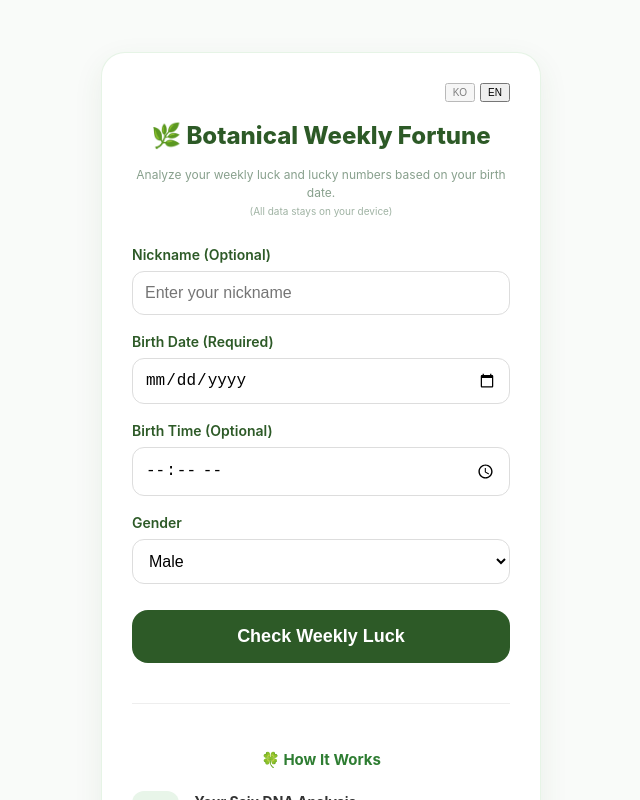
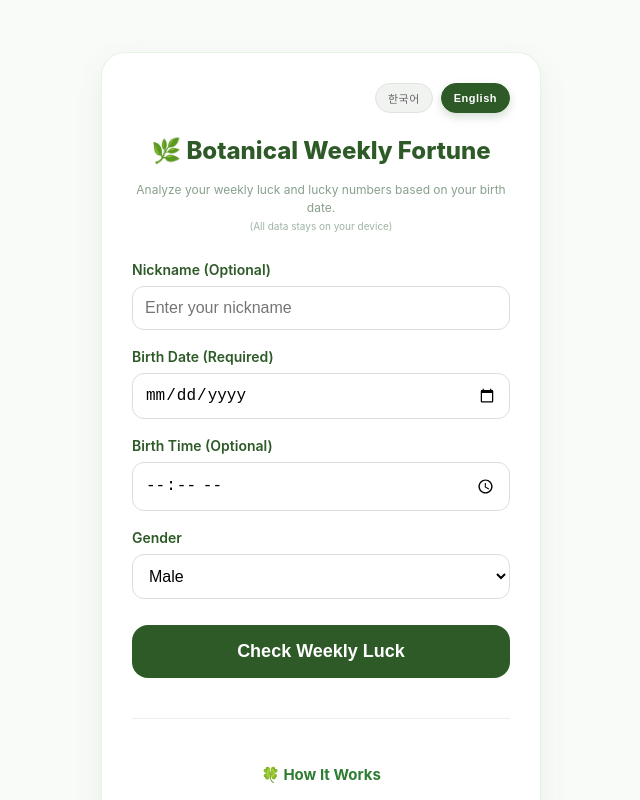
Before and after one commit to loginshin/ipjangLotto, a React (Vite) app: page / in a window 1280 px wide. Shown: the top 800 px of the page, without its empty margins (319-959 px from the left). Built offline with nearby package versions, Linux system fonts and the light colour scheme; a web font is replaced by a local one.

Commit message:
🌻 design(lotto) : 언어 지원 버튼 디자인 수정

```diff
--- a/src/App.css
+++ b/src/App.css
@@ -299,6 +299,39 @@ input:focus, select:focus {
   text-decoration: underline;
 }
 
+/* Language Switcher Styles */
+.lang-switcher {
+  display: flex;
+  justify-content: flex-end;
+  gap: 8px;
+  margin-bottom: 20px;
+}
+
+.lang-btn {
+  background: #f1f3f1;
+  border: 1px solid #e0e4e0;
+  color: #666;
+  padding: 6px 12px;
+  border-radius: 20px;
+  font-size: 11px;
+  font-weight: 700;
+  cursor: pointer;
+  transition: all 0.2s ease;
+  letter-spacing: 0.5px;
+}
+
+.lang-btn.active {
+  background: var(--primary-green);
+  border-color: var(--primary-green);
+  color: white;
+  box-shadow: 0 4px 10px rgba(45, 90, 39, 0.2);
+}
+
+.lang-btn:hover:not(.active) {
+  background: #e8eee8;
+  border-color: var(--accent-green);
+}
+
 /* Loading Overlay Styles */
 .loading-overlay {
   position: fixed;
--- a/src/components/LandingPage.tsx
+++ b/src/components/LandingPage.tsx
@@ -17,9 +17,19 @@ const LandingPage: React.FC<LandingPageProps> = ({ user, setUser, onSubmit }) =>
 
   return (
     <div className="card">
-      <div style={{ display: 'flex', justifyContent: 'flex-end', gap: '5px', marginBottom: '10px' }}>
-        <button onClick={() => changeLanguage('ko')} style={{ fontSize: '10px', padding: '2px 6px', opacity: i18n.language === 'ko' ? 1 : 0.5 }}>KO</button>
-        <button onClick={() => changeLanguage('en')} style={{ fontSize: '10px', padding: '2px 6px', opacity: i18n.language.startsWith('en') ? 1 : 0.5 }}>EN</button>
+      <div className="lang-switcher">
+        <button
+          onClick={() => changeLanguage('ko')}
+          className={`lang-btn ${i18n.language === 'ko' ? 'active' : ''}`}
+        >
+          한국어
+        </button>
+        <button
+          onClick={() => changeLanguage('en')}
+          className={`lang-btn ${i18n.language.startsWith('en') ? 'active' : ''}`}
+        >
+          English
+        </button>
       </div>
 
       <h1 className="hero-title">{t('landing.title')}</h1>
```
